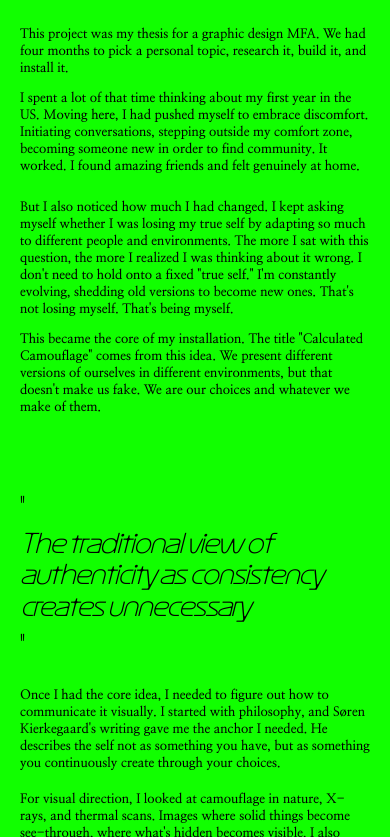
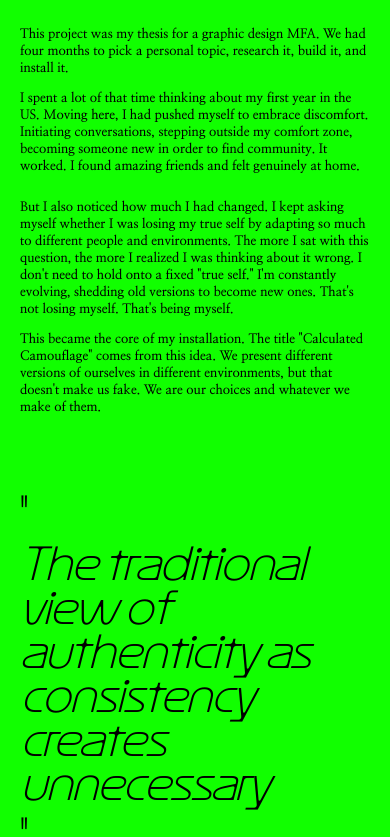
Before and after one commit to it-siddharth/calcam-website-pages, a plain HTML site: page what-is-this.html in a window 390 px wide. Shown: the part 1163-2000 px from the top of the page. Drawn offline with nearby package versions, Linux system fonts and the light colour scheme.

Commit message:
Fix fold 3 layout - use CSS Grid to prevent text overlap
- Changed from absolute positioning to CSS Grid (55%/40% columns)
- Quote stays in left column, research in right column
- Grid ensures columns don't overlap regardless of content size
- Responsive: stacks to single column on tablet/mobile
- Consistent font scaling using CSS variables

```diff
--- a/css/what-is-this.css
+++ b/css/what-is-this.css
@@ -285,16 +285,16 @@ body.on-light-bg > .corner-accent {
 .fold-quote {
   background-color: var(--color-acrylic-green);
   position: relative;
-  padding: 0;
+  padding: var(--page-padding);
+  display: grid;
+  grid-template-columns: 55% 40%;
+  gap: 5%;
+  align-items: center;
 }
 
-/* Quote Block - left side, max 50% width */
+/* Quote Block - left column */
 .quote-block {
-  position: absolute;
-  left: var(--page-padding);
-  top: var(--page-padding);
-  width: 50%;
-  max-width: 650px;
+  grid-column: 1;
 }
 
 .quote-mark {
@@ -325,14 +325,10 @@ body.on-light-bg > .corner-accent {
   margin: 0;
 }
 
-/* Research Content - right side */
+/* Research Content - right column */
 .research-content {
-  position: absolute;
-  right: var(--page-padding);
-  top: 50%;
-  transform: translateY(-50%);
-  width: 35%;
-  max-width: 500px;
+  grid-column: 2;
+  align-self: center;
 }
 
 .research-content p {
@@ -434,23 +430,14 @@ body.on-light-bg > .corner-accent {
     min-height: auto;
     display: flex;
     flex-direction: column;
-    justify-content: flex-start;
+    gap: 40px;
   }
 
   .quote-block {
-    position: relative;
-    left: auto;
-    top: auto;
     width: 100%;
-    max-width: 100%;
-    margin-bottom: 40px;
   }
 
   .research-content {
-    position: relative;
-    right: auto;
-    top: auto;
-    transform: none;
     width: 100%;
     max-width: 600px;
   }
@@ -527,20 +514,17 @@ body.on-light-bg > .corner-accent {
   /* Fold 3: Quote - Mobile */
   .fold-quote {
     padding: 40px var(--page-padding);
-  }
-
-  .quote-block {
-    margin-bottom: 30px;
+    gap: 30px;
   }
 
   .quote-mark {
-    font-size: calc(var(--title-size) * 0.6);
+    font-size: var(--title-size);
     line-height: 0.8;
   }
 
   .quote-text {
-    font-size: calc(var(--title-size) * 0.6);
-    line-height: 1.1;
+    font-size: var(--title-size);
+    line-height: var(--title-line-height);
   }
 
   .research-content p {
```
